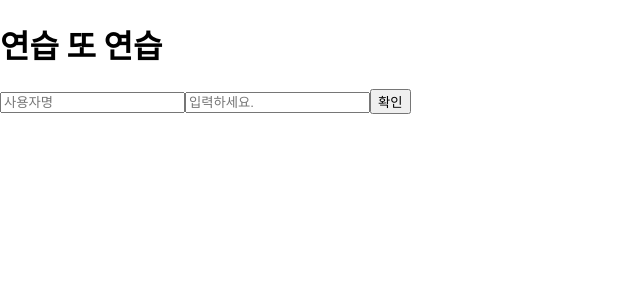
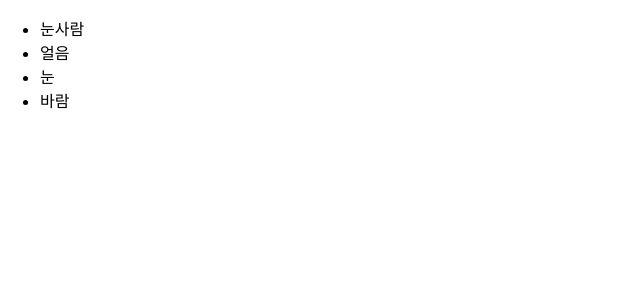
Before and after one commit to bigveloper/practice, a React (Create React App) app: page / in a window 1280 px wide. Shown: the top 300 px of the page, without its empty margins (0-640 px from the left). Built offline with nearby package versions, Linux system fonts and the light colour scheme.

Commit message:
Iteration

```diff
--- a/src/App.js
+++ b/src/App.js
@@ -1,10 +1,11 @@
+import IterationSample from './IterationSample';
 import EventPractice from './EventPractice';
 import Say from './Say';
 import MyComponents from './MyComponents';
 import './App.css';
 
 function App() {
-    return <EventPractice />;
+    return <IterationSample />;
 }
 
 export default App;
--- /dev/null
+++ b/src/IterationSample.js
@@ -0,0 +1,12 @@
+const IterationSample = () => {
+    return (
+        <ul>
+            <li>눈사람</li>
+            <li>얼음</li>
+            <li>눈</li>
+            <li>바람</li>
+        </ul>
+    );
+};
+
+export default IterationSample;
```
